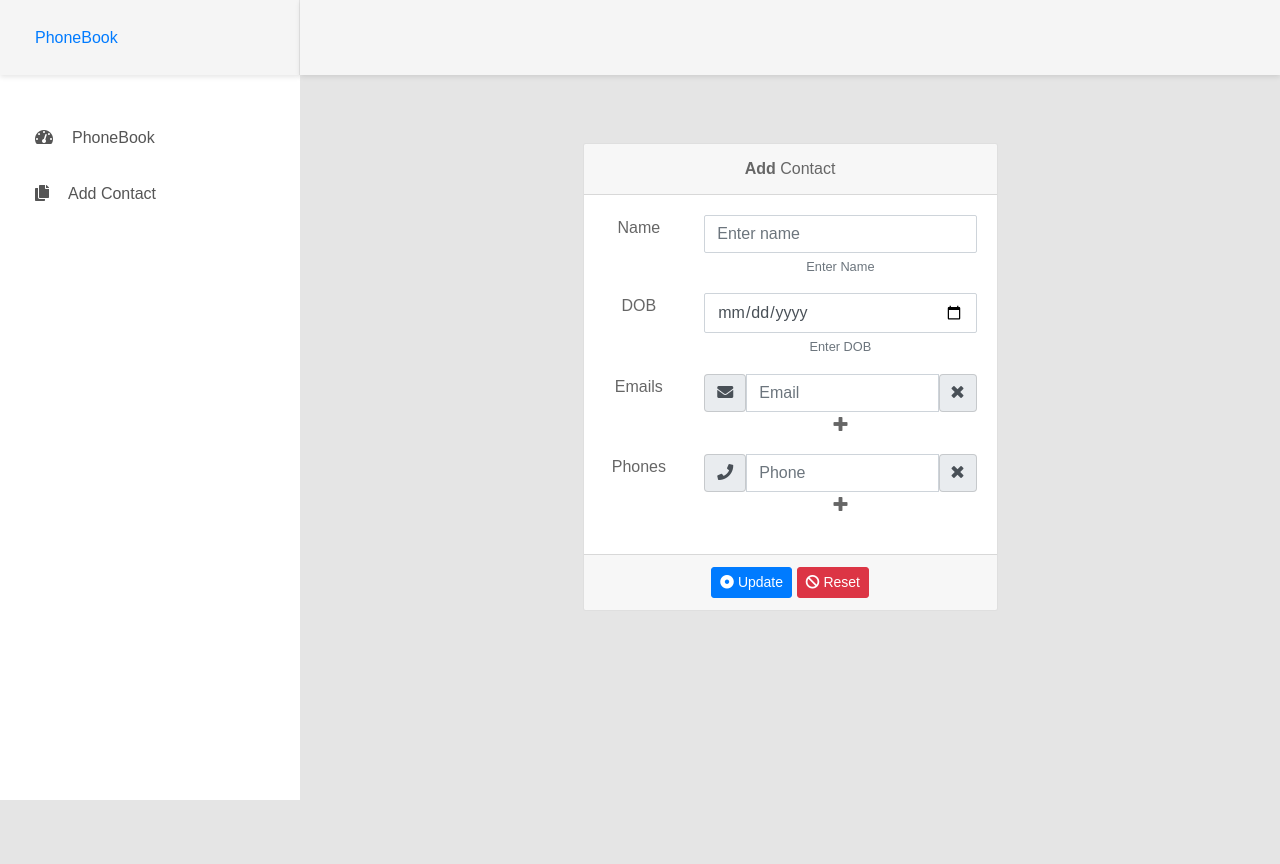
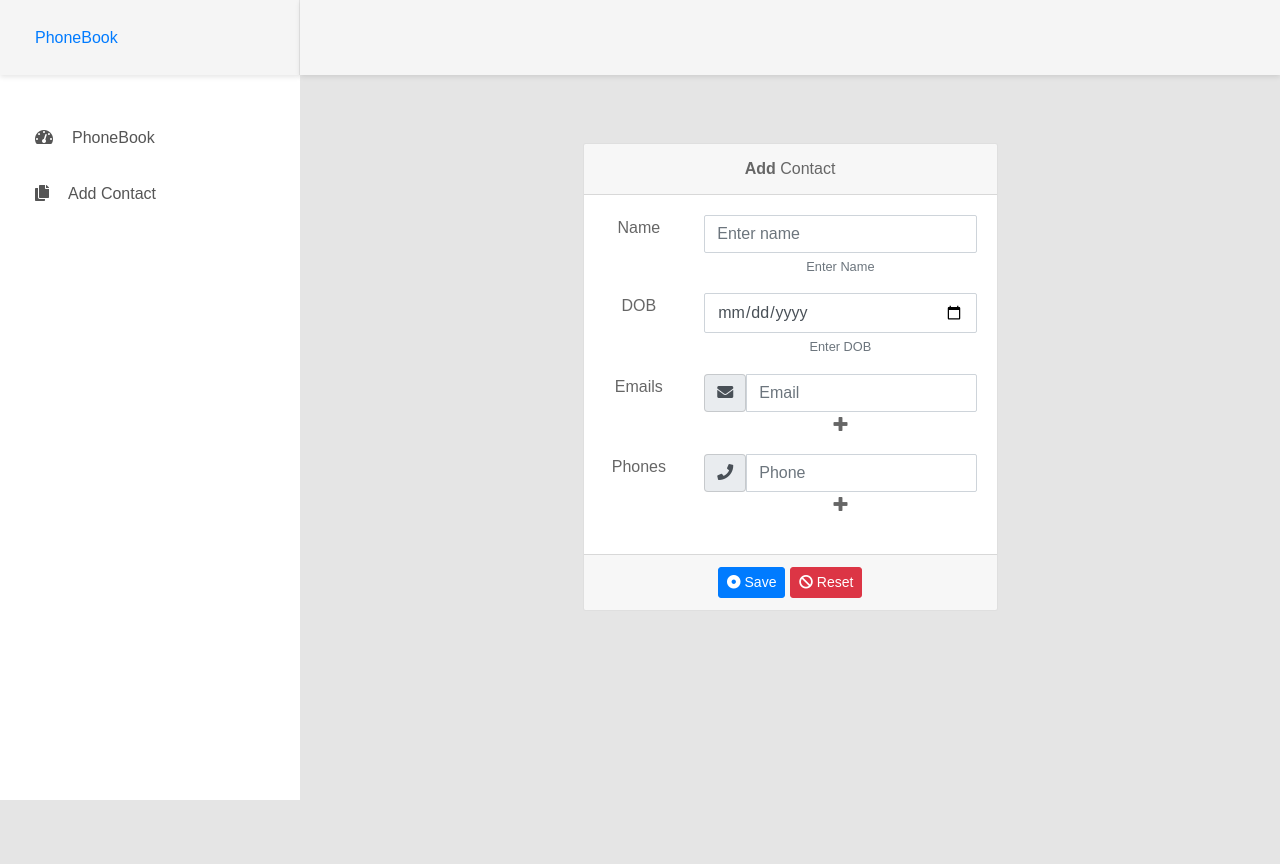
Before and after one commit to aks060/phone-book, a PHP site: page /addcontact/index.php in a window 1280 px wide. Run offline with PHP 8.4, Linux system fonts and the light colour scheme; some libraries are stand-ins or nearby versions; some web fonts are replaced.

Commit message:
Designing

```diff
--- a/addcontact/index.php
+++ b/addcontact/index.php
@@ -13,10 +13,6 @@ if($_SERVER['REQUEST_METHOD']=='POST')
 		if($ret==1)
 		{
 			echo '<script>alert("Success");</script>';
-		}
-		else
-		{
-			echo '<script>alert("Sorry Some error occured");</script>';
 		}
 	}
 }
@@ -58,9 +54,6 @@ require_once($_SERVER['DOCUMENT_ROOT'].'/template/header.php');
                                                         <i class="fa fa-envelope"></i>
                                                     </div>
                                                     <input type="email" id="email" name="email[]" value="" placeholder="Email" class="form-control">
-                                                    <div class="input-group-addon" onclick="$(this).parent().remove();">
-                                                            <i class="fas fa-times"></i>
-                                                        </div>
                                                 </div>
                                             <center id="plusemail"><i class="fas fa-plus" onclick="addemail();"></i></center></div></div>
 
@@ -73,10 +66,7 @@ require_once($_SERVER['DOCUMENT_ROOT'].'/template/header.php');
                                                     <div class="input-group-addon">
                                                         <i class="fa fa-phone"></i>
                                                     </div>
-                                                    <input type="text" id="phone" name="phone[]" value="" placeholder="Phone" class="form-control">
-                                                    <div class="input-group-addon" onclick="$(this).parent().remove();">
-                                                            <i class="fas fa-times"></i>
-                                                        </div>
+                                                    <input type="text" id="phone" name="phone[]" value="" placeholder="Phone" class="form-control" required="">
                                                 </div>
                                             <center id="plusphone"><i class="fas fa-plus" onclick="addphone();"></i></center></div></div>
 
@@ -85,7 +75,7 @@ require_once($_SERVER['DOCUMENT_ROOT'].'/template/header.php');
                                     </div>
                                     <div class="card-footer">
                                         <button type="submit" class="btn btn-primary btn-sm">
-                                            <i class="fa fa-dot-circle-o"></i> Update
+                                            <i class="fa fa-dot-circle-o"></i> Save
                                         </button>
                                         <button type="reset" class="btn btn-danger btn-sm">
                                             <i class="fa fa-ban"></i> Reset
--- a/include/include.php
+++ b/include/include.php
@@ -1,5 +1,7 @@
 <?php
 require_once($_SERVER['DOCUMENT_ROOT'].'/include/dbconn.php');
+define('js_start', '<script>alert("');
+define('js_end', '");</script>');
 
 
 function getcontacts($search)
@@ -75,6 +77,11 @@ function insert($name, $dob, $emails, $phones, $update=0)
 	$error=0;
 	$name=htmlspecialchars($name);
 	$dob=htmlspecialchars($dob);
+	if($update==0)
+	{
+		$db->query("SET autocommit = 0");
+		$db->query("START TRANSACTION");
+	}
 		$quer=$db->prepare("INSERT INTO `contacts` (`name`, `dob`) VALUES (?, ?)");
 			$quer->bind_param('ss', $name, $dob);
 			if($quer->execute())
@@ -96,6 +103,7 @@ function insert($name, $dob, $emails, $phones, $update=0)
 							}
 							if(!$db->query($quer))
 							{
+								echo js_start.'Sorry some error occured'.js_end;
 								$error=1;
 							}
 
@@ -116,22 +124,29 @@ function insert($name, $dob, $emails, $phones, $update=0)
 							}
 							if(!$db->query($quer))
 								{
+									echo js_start.'Sorry some error occured'.js_end;
 									$error=1;
 								}
+						}
+						else
+						{
+							$error=1;
+							echo js_start.'Min one phone number is required'.js_end;;
 						}
 
 				}
 				else
 				{
+					echo js_start.'Sorry some error occured'.js_end;
 					$error=1;
 				}
 
-	if($update==1 && $error==1)
+	if($error==1)
 					{
 						$db->query("ROLLBACK");
 					}
 	else
-	if($update==1 && $error==0)
+	if($error==0)
 			$db->query("COMMIT");
 
 	$db->query("SET autocommit = 1");
--- a/static/css/font-face.css
+++ /dev/null
@@ -1,234 +0,0 @@
-/* poppins-100 - latin */
-@font-face {
-  font-family: 'Poppins';
-  font-style: normal;
-  font-weight: 100;
-  src: url('../fonts/poppins/poppins-v5-latin-100.eot'); /* IE9 Compat Modes */
-  src: local('Poppins Thin'), local('Poppins-Thin'),
-       url('../fonts/poppins/poppins-v5-latin-100.eot?#iefix') format('embedded-opentype'), /* IE6-IE8 */
-       url('../fonts/poppins/poppins-v5-latin-100.woff2') format('woff2'), /* Super Modern Browsers */
-       url('../fonts/poppins/poppins-v5-latin-100.woff') format('woff'), /* Modern Browsers */
-       url('../fonts/poppins/poppins-v5-latin-100.ttf') format('truetype'), /* Safari, Android, iOS */
-       url('../fonts/poppins/poppins-v5-latin-100.svg#Poppins') format('svg'); /* Legacy iOS */
-}
-/* poppins-200 - latin */
-@font-face {
-  font-family: 'Poppins';
-  font-style: normal;
-  font-weight: 200;
-  src: url('../fonts/poppins/poppins-v5-latin-200.eot'); /* IE9 Compat Modes */
-  src: local('Poppins ExtraLight'), local('Poppins-ExtraLight'),
-       url('../fonts/poppins/poppins-v5-latin-200.eot?#iefix') format('embedded-opentype'), /* IE6-IE8 */
-       url('../fonts/poppins/poppins-v5-latin-200.woff2') format('woff2'), /* Super Modern Browsers */
-       url('../fonts/poppins/poppins-v5-latin-200.woff') format('woff'), /* Modern Browsers */
-       url('../fonts/poppins/poppins-v5-latin-200.ttf') format('truetype'), /* Safari, Android, iOS */
-       url('../fonts/poppins/poppins-v5-latin-200.svg#Poppins') format('svg'); /* Legacy iOS */
-}
-/* poppins-200italic - latin */
-@font-face {
-  font-family: 'Poppins';
-  font-style: italic;
-  font-weight: 200;
-  src: url('../fonts/poppins/poppins-v5-latin-200italic.eot'); /* IE9 Compat Modes */
-  src: local('Poppins ExtraLight Italic'), local('Poppins-ExtraLightItalic'),
-       url('../fonts/poppins/poppins-v5-latin-200italic.eot?#iefix') format('embedded-opentype'), /* IE6-IE8 */
-       url('../fonts/poppins/poppins-v5-latin-200italic.woff2') format('woff2'), /* Super Modern Browsers */
-       url('../fonts/poppins/poppins-v5-latin-200italic.woff') format('woff'), /* Modern Browsers */
-       url('../fonts/poppins/poppins-v5-latin-200italic.ttf') format('truetype'), /* Safari, Android, iOS */
-       url('../fonts/poppins/poppins-v5-latin-200italic.svg#Poppins') format('svg'); /* Legacy iOS */
-}
-/* poppins-100italic - latin */
-@font-face {
-  font-family: 'Poppins';
-  font-style: italic;
-  font-weight: 100;
-  src: url('../fonts/poppins/poppins-v5-latin-100italic.eot'); /* IE9 Compat Modes */
-  src: local('Poppins Thin Italic'), local('Poppins-ThinItalic'),
-       url('../fonts/poppins/poppins-v5-latin-100italic.eot?#iefix') format('embedded-opentype'), /* IE6-IE8 */
-       url('../fonts/poppins/poppins-v5-latin-100italic.woff2') format('woff2'), /* Super Modern Browsers */
-       url('../fonts/poppins/poppins-v5-latin-100italic.woff') format('woff'), /* Modern Browsers */
-       url('../fonts/poppins/poppins-v5-latin-100italic.ttf') format('truetype'), /* Safari, Android, iOS */
-       url('../fonts/poppins/poppins-v5-latin-100italic.svg#Poppins') format('svg'); /* Legacy iOS */
-}
-/* poppins-300 - latin */
-@font-face {
-  font-family: 'Poppins';
-  font-style: normal;
-  font-weight: 300;
-  src: url('../fonts/poppins/poppins-v5-latin-300.eot'); /* IE9 Compat Modes */
-  src: local('Poppins Light'), local('Poppins-Light'),
-       url('../fonts/poppins/poppins-v5-latin-300.eot?#iefix') format('embedded-opentype'), /* IE6-IE8 */
-       url('../fonts/poppins/poppins-v5-latin-300.woff2') format('woff2'), /* Super Modern Browsers */
-       url('../fonts/poppins/poppins-v5-latin-300.woff') format('woff'), /* Modern Browsers */
-       url('../fonts/poppins/poppins-v5-latin-300.ttf') format('truetype'), /* Safari, Android, iOS */
-       url('../fonts/poppins/poppins-v5-latin-300.svg#Poppins') format('svg'); /* Legacy iOS */
-}
-/* poppins-300italic - latin */
-@font-face {
-  font-family: 'Poppins';
-  font-style: italic;
-  font-weight: 300;
-  src: url('../fonts/poppins/poppins-v5-latin-300italic.eot'); /* IE9 Compat Modes */
-  src: local('Poppins Light Italic'), local('Poppins-LightItalic'),
-       url('../fonts/poppins/poppins-v5-latin-300italic.eot?#iefix') format('embedded-opentype'), /* IE6-IE8 */
-       url('../fonts/poppins/poppins-v5-latin-300italic.woff2') format('woff2'), /* Super Modern Browsers */
-       url('../fonts/poppins/poppins-v5-latin-300italic.woff') format('woff'), /* Modern Browsers */
-       url('../fonts/poppins/poppins-v5-latin-300italic.ttf') format('truetype'), /* Safari, Android, iOS */
-       url('../fonts/poppins/poppins-v5-latin-300italic.svg#Poppins') format('svg'); /* Legacy iOS */
-}
-/* poppins-regular - latin */
-@font-face {
-  font-family: 'Poppins';
-  font-style: normal;
-  font-weight: 400;
-  src: url('../fonts/poppins/poppins-v5-latin-regular.eot'); /* IE9 Compat Modes */
-  src: local('Poppins Regular'), local('Poppins-Regular'),
-       url('../fonts/poppins/poppins-v5-latin-regular.eot?#iefix') format('embedded-opentype'), /* IE6-IE8 */
-       url('../fonts/poppins/poppins-v5-latin-regular.woff2') format('woff2'), /* Super Modern Browsers */
-       url('../fonts/poppins/poppins-v5-latin-regular.woff') format('woff'), /* Modern Browsers */
-       url('../fonts/poppins/poppins-v5-latin-regular.ttf') format('truetype'), /* Safari, Android, iOS */
-       url('../fonts/poppins/poppins-v5-latin-regular.svg#Poppins') format('svg'); /* Legacy iOS */
-}
-/* poppins-italic - latin */
-@font-face {
-  font-family: 'Poppins';
-  font-style: italic;
-  font-weight: 400;
-  src: url('../fonts/poppins/poppins-v5-latin-italic.eot'); /* IE9 Compat Modes */
-  src: local('Poppins Italic'), local('Poppins-Italic'),
-       url('../fonts/poppins/poppins-v5-latin-italic.eot?#iefix') format('embedded-opentype'), /* IE6-IE8 */
-       url('../fonts/poppins/poppins-v5-latin-italic.woff2') format('woff2'), /* Super Modern Browsers */
-       url('../fonts/poppins/poppins-v5-latin-italic.woff') format('woff'), /* Modern Browsers */
-       url('../fonts/poppins/poppins-v5-latin-italic.ttf') format('truetype'), /* Safari, Android, iOS */
-       url('../fonts/poppins/poppins-v5-latin-italic.svg#Poppins') format('svg'); /* Legacy iOS */
-}
-/* poppins-500 - latin */
-@font-face {
-  font-family: 'Poppins';
-  font-style: normal;
-  font-weight: 500;
-  src: url('../fonts/poppins/poppins-v5-latin-500.eot'); /* IE9 Compat Modes */
-  src: local('Poppins Medium'), local('Poppins-Medium'),
-       url('../fonts/poppins/poppins-v5-latin-500.eot?#iefix') format('embedded-opentype'), /* IE6-IE8 */
-       url('../fonts/poppins/poppins-v5-latin-500.woff2') format('woff2'), /* Super Modern Browsers */
-       url('../fonts/poppins/poppins-v5-latin-500.woff') format('woff'), /* Modern Browsers */
-       url('../fonts/poppins/poppins-v5-latin-500.ttf') format('truetype'), /* Safari, Android, iOS */
-       url('../fonts/poppins/poppins-v5-latin-500.svg#Poppins') format('svg'); /* Legacy iOS */
-}
-/* poppins-500italic - latin */
-@font-face {
-  font-family: 'Poppins';
-  font-style: italic;
-  font-weight: 500;
-  src: url('../fonts/poppins/poppins-v5-latin-500italic.eot'); /* IE9 Compat Modes */
-  src: local('Poppins Medium Italic'), local('Poppins-MediumItalic'),
-       url('../fonts/poppins/poppins-v5-latin-500italic.eot?#iefix') format('embedded-opentype'), /* IE6-IE8 */
-       url('../fonts/poppins/poppins-v5-latin-500italic.woff2') format('woff2'), /* Super Modern Browsers */
-       url('../fonts/poppins/poppins-v5-latin-500italic.woff') format('woff'), /* Modern Browsers */
-       url('../fonts/poppins/poppins-v5-latin-500italic.ttf') format('truetype'), /* Safari, Android, iOS */
-       url('../fonts/poppins/poppins-v5-latin-500italic.svg#Poppins') format('svg'); /* Legacy iOS */
-}
-/* poppins-600 - latin */
-@font-face {
-  font-family: 'Poppins';
-  font-style: normal;
-  font-weight: 600;
-  src: url('../fonts/poppins/poppins-v5-latin-600.eot'); /* IE9 Compat Modes */
-  src: local('Poppins SemiBold'), local('Poppins-SemiBold'),
-       url('../fonts/poppins/poppins-v5-latin-600.eot?#iefix') format('embedded-opentype'), /* IE6-IE8 */
-       url('../fonts/poppins/poppins-v5-latin-600.woff2') format('woff2'), /* Super Modern Browsers */
-       url('../fonts/poppins/poppins-v5-latin-600.woff') format('woff'), /* Modern Browsers */
-       url('../fonts/poppins/poppins-v5-latin-600.ttf') format('truetype'), /* Safari, Android, iOS */
-       url('../fonts/poppins/poppins-v5-latin-600.svg#Poppins') format('svg'); /* Legacy iOS */
-}
-/* poppins-600italic - latin */
-@font-face {
-  font-family: 'Poppins';
-  font-style: italic;
-  font-weight: 600;
-  src: url('../fonts/poppins/poppins-v5-latin-600italic.eot'); /* IE9 Compat Modes */
-  src: local('Poppins SemiBold Italic'), local('Poppins-SemiBoldItalic'),
-       url('../fonts/poppins/poppins-v5-latin-600italic.eot?#iefix') format('embedded-opentype'), /* IE6-IE8 */
-       url('../fonts/poppins/poppins-v5-latin-600italic.woff2') format('woff2'), /* Super Modern Browsers */
-       url('../fonts/poppins/poppins-v5-latin-600italic.woff') format('woff'), /* Modern Browsers */
-       url('../fonts/poppins/poppins-v5-latin-600italic.ttf') format('truetype'), /* Safari, Android, iOS */
-       url('../fonts/poppins/poppins-v5-latin-600italic.svg#Poppins') format('svg'); /* Legacy iOS */
-}
-/* poppins-700 - latin */
-@font-face {
-  font-family: 'Poppins';
-  font-style: normal;
-  font-weight: 700;
-  src: url('../fonts/poppins/poppins-v5-latin-700.eot'); /* IE9 Compat Modes */
-  src: local('Poppins Bold'), local('Poppins-Bold'),
-       url('../fonts/poppins/poppins-v5-latin-700.eot?#iefix') format('embedded-opentype'), /* IE6-IE8 */
-       url('../fonts/poppins/poppins-v5-latin-700.woff2') format('woff2'), /* Super Modern Browsers */
-       url('../fonts/poppins/poppins-v5-latin-700.woff') format('woff'), /* Modern Browsers */
-       url('../fonts/poppins/poppins-v5-latin-700.ttf') format('truetype'), /* Safari, Android, iOS */
-       url('../fonts/poppins/poppins-v5-latin-700.svg#Poppins') format('svg'); /* Legacy iOS */
-}
-/* poppins-700italic - latin */
-@font-face {
-  font-family: 'Poppins';
-  font-style: italic;
-  font-weight: 700;
-  src: url('../fonts/poppins/poppins-v5-latin-700italic.eot'); /* IE9 Compat Modes */
-  src: local('Poppins Bold Italic'), local('Poppins-BoldItalic'),
-       url('../fonts/poppins/poppins-v5-latin-700italic.eot?#iefix') format('embedded-opentype'), /* IE6-IE8 */
-       url('../fonts/poppins/poppins-v5-latin-700italic.woff2') format('woff2'), /* Super Modern Browsers */
-       url('../fonts/poppins/poppins-v5-latin-700italic.woff') format('woff'), /* Modern Browsers */
-       url('../fonts/poppins/poppins-v5-latin-700italic.ttf') format('truetype'), /* Safari, Android, iOS */
-       url('../fonts/poppins/poppins-v5-latin-700italic.svg#Poppins') format('svg'); /* Legacy iOS */
-}
-/* poppins-800 - latin */
-@font-face {
-  font-family: 'Poppins';
-  font-style: normal;
-  font-weight: 800;
-  src: url('../fonts/poppins/poppins-v5-latin-800.eot'); /* IE9 Compat Modes */
-  src: local('Poppins ExtraBold'), local('Poppins-ExtraBold'),
-       url('../fonts/poppins/poppins-v5-latin-800.eot?#iefix') format('embedded-opentype'), /* IE6-IE8 */
-       url('../fonts/poppins/poppins-v5-latin-800.woff2') format('woff2'), /* Super Modern Browsers */
-       url('../fonts/poppins/poppins-v5-latin-800.woff') format('woff'), /* Modern Browsers */
-       url('../fonts/poppins/poppins-v5-latin-800.ttf') format('truetype'), /* Safari, Android, iOS */
-       url('../fonts/poppins/poppins-v5-latin-800.svg#Poppins') format('svg'); /* Legacy iOS */
-}
-/* poppins-800italic - latin */
-@font-face {
-  font-family: 'Poppins';
-  font-style: italic;
-  font-weight: 800;
-  src: url('../fonts/poppins/poppins-v5-latin-800italic.eot'); /* IE9 Compat Modes */
-  src: local('Poppins ExtraBold Italic'), local('Poppins-ExtraBoldItalic'),
-       url('../fonts/poppins/poppins-v5-latin-800italic.eot?#iefix') format('embedded-opentype'), /* IE6-IE8 */
-       url('../fonts/poppins/poppins-v5-latin-800italic.woff2') format('woff2'), /* Super Modern Browsers */
-       url('../fonts/poppins/poppins-v5-latin-800italic.woff') format('woff'), /* Modern Browsers */
-       url('../fonts/poppins/poppins-v5-latin-800italic.ttf') format('truetype'), /* Safari, Android, iOS */
-       url('../fonts/poppins/poppins-v5-latin-800italic.svg#Poppins') format('svg'); /* Legacy iOS */
-}
-/* poppins-900 - latin */
-@font-face {
-  font-family: 'Poppins';
-  font-style: normal;
-  font-weight: 900;
-  src: url('../fonts/poppins/poppins-v5-latin-900.eot'); /* IE9 Compat Modes */
-  src: local('Poppins Black'), local('Poppins-Black'),
-       url('../fonts/poppins/poppins-v5-latin-900.eot?#iefix') format('embedded-opentype'), /* IE6-IE8 */
-       url('../fonts/poppins/poppins-v5-latin-900.woff2') format('woff2'), /* Super Modern Browsers */
-       url('../fonts/poppins/poppins-v5-latin-900.woff') format('woff'), /* Modern Browsers */
-       url('../fonts/poppins/poppins-v5-latin-900.ttf') format('truetype'), /* Safari, Android, iOS */
-       url('../fonts/poppins/poppins-v5-latin-900.svg#Poppins') format('svg'); /* Legacy iOS */
-}
-/* poppins-900italic - latin */
-@font-face {
-  font-family: 'Poppins';
-  font-style: italic;
-  font-weight: 900;
-  src: url('../fonts/poppins/poppins-v5-latin-900italic.eot'); /* IE9 Compat Modes */
-  src: local('Poppins Black Italic'), local('Poppins-BlackItalic'),
-       url('../fonts/poppins/poppins-v5-latin-900italic.eot?#iefix') format('embedded-opentype'), /* IE6-IE8 */
-       url('../fonts/poppins/poppins-v5-latin-900italic.woff2') format('woff2'), /* Super Modern Browsers */
-       url('../fonts/poppins/poppins-v5-latin-900italic.woff') format('woff'), /* Modern Browsers */
-       url('../fonts/poppins/poppins-v5-latin-900italic.ttf') format('truetype'), /* Safari, Android, iOS */
-       url('../fonts/poppins/poppins-v5-latin-900italic.svg#Poppins') format('svg'); /* Legacy iOS */
-}
--- a/template/header.php
+++ b/template/header.php
@@ -43,6 +43,31 @@
     [type="search"]{
         border: 1px solid gray;
     }
+
+#myTable_paginate {
+    float: none;
+    text-align: center;
+}
+
+.sorting, .sorting_desc, .sorting_asc{
+    background-image: none !important;
+}
+
+select{
+    margin-left: 10%;
+    border-radius: 2px;
+    display: block;
+width: 100%;
+padding: .375rem .75rem;
+font-size: 1rem;
+line-height: 1.5;
+color: #495057;
+background-color: #fff;
+background-clip: padding-box;
+border: 1px solid #ced4da;
+border-radius: .25rem;
+transition: border-color .15s ease-in-out,box-shadow .15s ease-in-out;
+}
 </style>
 </head>
 
```
Also changed, not shown: index.php (+41 -13 lines).
